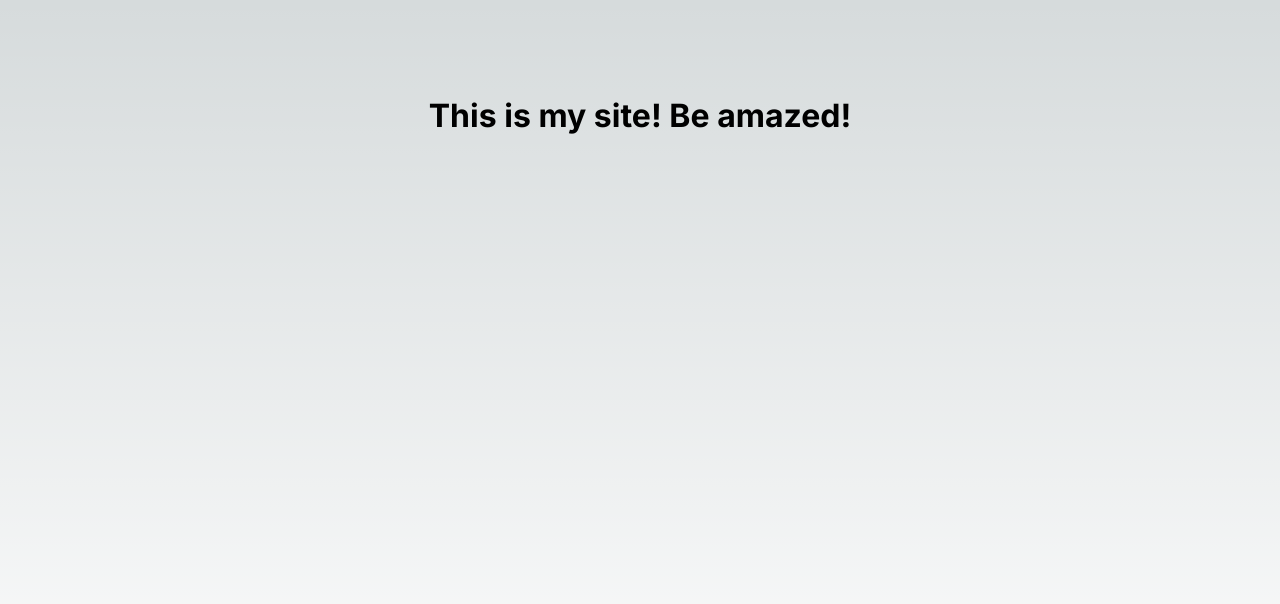
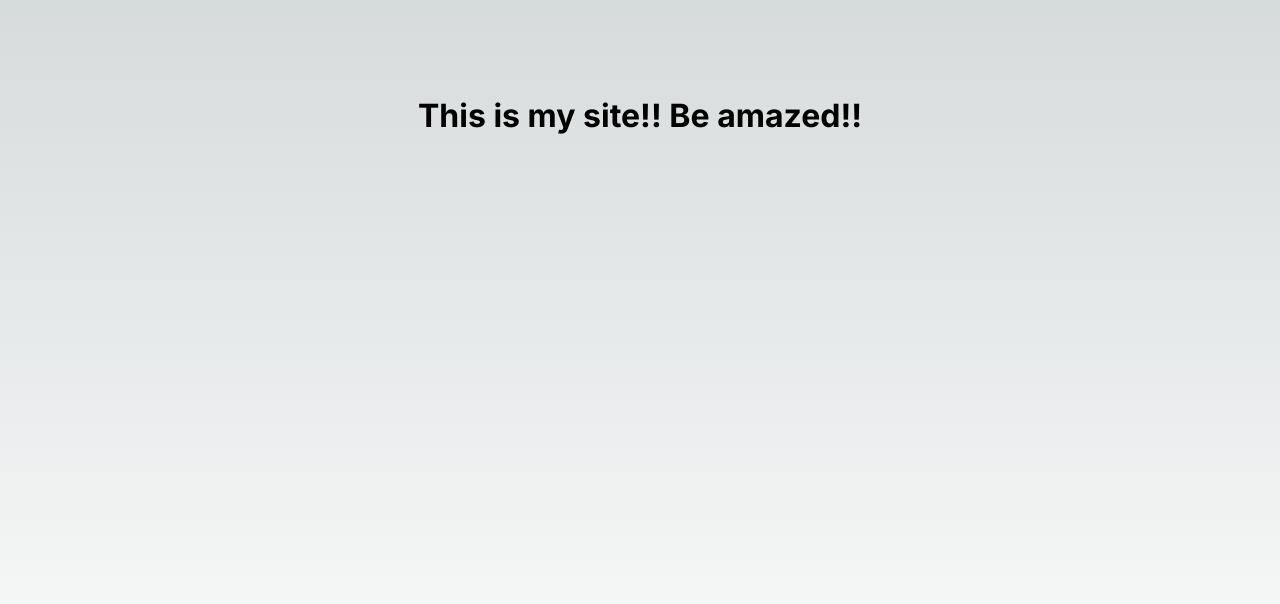
Before and after one commit to codaishin/homepage, a Next.js app: page / in a window 1280 px wide. Shown: the top 604 px of the page. Built offline with nearby package versions, Linux system fonts and the light colour scheme.

Commit message:
feat: add page tests

```diff
--- a/src/app/page.tsx
+++ b/src/app/page.tsx
@@ -2,7 +2,7 @@ import styles from './page.module.css'
 
 const Page = () =>
 	<h1 className={ styles.main }>
-		This is my site! Be amazed!
+		This is my site!! Be amazed!!
 	</h1>
 
 export default Page
```
Also changed, not shown: 1 other file (tests, documents, lock files or other folders).
